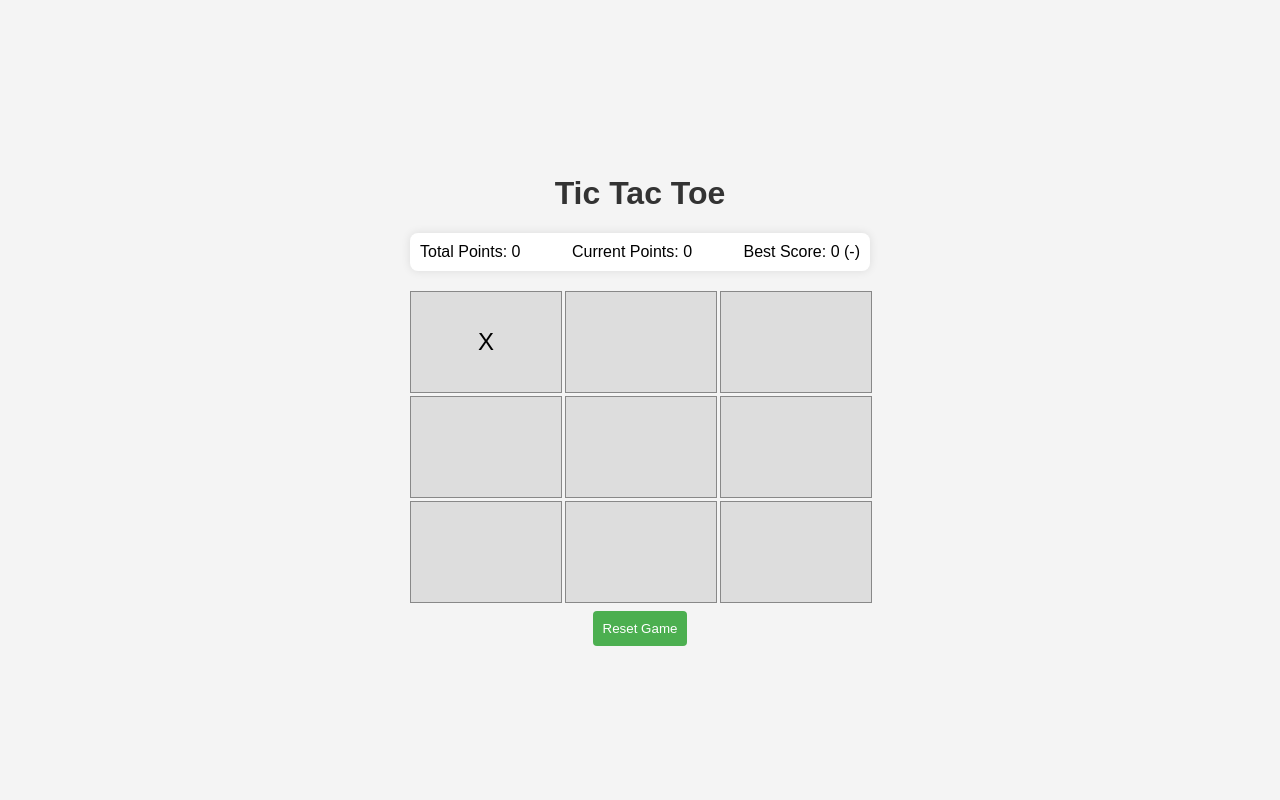
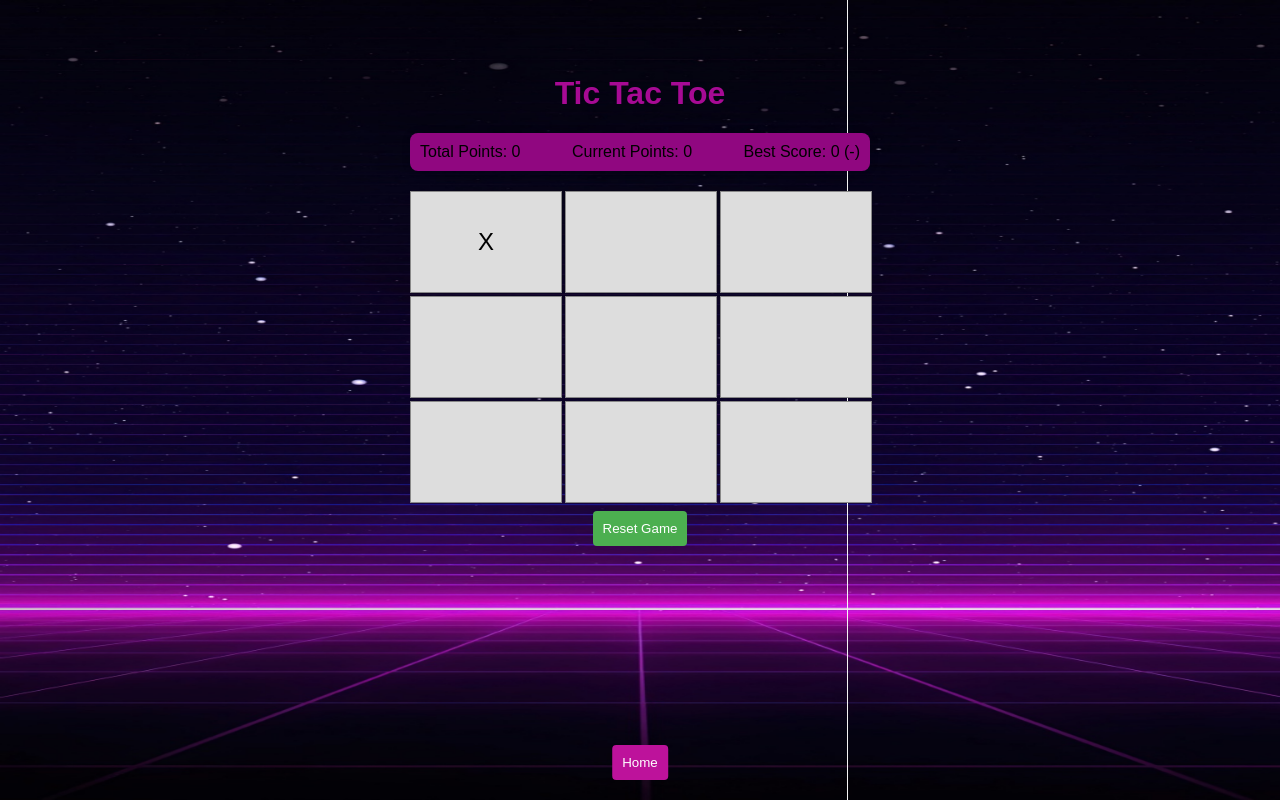
Before and after one commit to liav2002/FSWD_PR2_0871_1004, a plain HTML site: page tictactoe.html in a window 1280 px wide. Drawn offline with Linux system fonts and the light colour scheme; sample sign-in values are in the browser's storage.

Commit message:
add design for tic tac toe.

```diff
--- a/css/tictactoe_styles.css
+++ b/css/tictactoe_styles.css
@@ -10,14 +10,27 @@ body {
 
 .container {
     text-align: center;
+    position:absolute;
+    margin-bottom: 200px ;
+}
+
+.game-background {
+    position: fixed;
+    width: 100%;
+    height: 100%;
+    background-image: url('../images/background/home_background.jpg');
+    background-size: 100% 100%;
+    background-position: center;
+    background-repeat: no-repeat;
+    z-index: -1;
 }
 
 h1 {
-    color: #333;
+    color: rgb(167, 10, 148);
 }
 
 .score-container {
-    background-color: #fff;
+    background-color: rgb(144, 7, 128);
     padding: 10px;
     margin-bottom: 20px;
     border-radius: 8px;
@@ -62,4 +75,24 @@ button {
     border-radius: 4px;
     cursor: pointer;
     margin-top: 10px; /* Add margin to the button for spacing */
+    transition: background-color 0.3s, color 0.3s;
 }
+
+.button:hover, #reset-button:hover {
+    background-color: #347836;
+    color: #ffff;
+}
+
+.home-button {
+    background-color: #bd129b;
+    position: fixed;
+    bottom: 20px;
+    left: 50%;
+    transform: translateX(-50%);
+    transition: background-color 0.3s, color 0.3s;
+}
+
+.home-button:hover {
+    background-color: #8b0d72;
+    color: #ffff;
+}
--- a/tictactoe.html
+++ b/tictactoe.html
@@ -8,6 +8,8 @@
     <link rel="stylesheet" href="css/tictactoe_styles.css">
 </head>
 <body>
+    <div id="page-cover" class="game-background">
+    </div>
     <div class="container">
         <h1>Tic Tac Toe</h1>
         <div id="score-container" class="score-container">
@@ -20,6 +22,7 @@
         </div>
         <button id="reset-button">Reset Game</button>
     </div>
+    <button class="home-button">Home</button>
     <script src="js/tictactoe_logic.js"></script>
 </body>
 </html>
```
